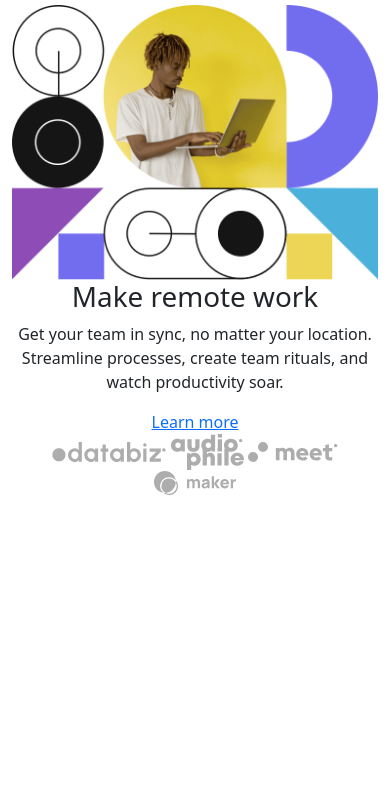
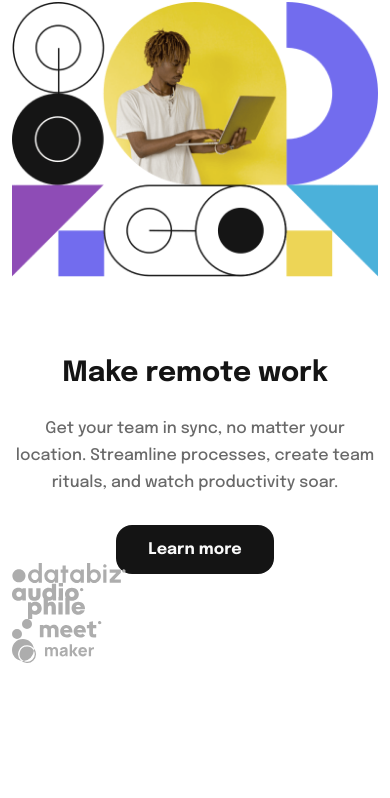
Before and after one commit to Mut1s0/intro-section-with-dropdown-navigation, a plain HTML site: page index.html in a window 390 px wide. Shown: the part 51-849 px from the top of the page. Drawn offline with nearby package versions, Linux system fonts and the light colour scheme.

Commit message:
Added styled the mobile version

```diff
--- a/index.html
+++ b/index.html
@@ -12,11 +12,15 @@
 
     <!-- Bootstrap Links -->
     <link rel="stylesheet" href="https://cdn.jsdelivr.net/npm/bootstrap@5.3.0-alpha1/dist/css/bootstrap.min.css">
+
+    <!-- CSS Link -->
+    <link rel="stylesheet" href="./styles.css">
+
     <title>Frontend Mentor | Intro section with dropdown navigation</title>
 </head>
 <body>
 
-    <div class="container-sm">
+    <div class="container-sm wrapper">
 
         <nav class="navbar navbar-expand-lg">
 
@@ -32,7 +36,7 @@
 
         <div class="row row-cols-sm-1 text-center">
 
-            <div class="col-sm">
+            <div class="col-sm header--img">
 
                 <img
                     src="./images/image-hero-mobile.png"
@@ -44,38 +48,42 @@
 
             <div class="col-sm">
 
-                <div>
+                <div class="content">
 
                     <h1>Make remote work</h1>
 
                     <p>Get your team in sync, no matter your location. Streamline processes, create team rituals, and watch productivity soar.</p>
 
-                    <div>
+                    <div class="content--link">
                         <a href="#">Learn more</a>
                     </div>
 
                 </div>
 
-                <div>
+                <div class="partner d-sm-flex justify-content-sm-between align-items-sm-end">
 
                     <img
                         src="./images/client-databiz.svg"
                         alt=""
+                        class="img-fluid"
                     >
 
                     <img
                         src="./images/client-audiophile.svg"
                         alt=""
+                        class="img-fluid"
                     >
 
                     <img
                         src="/images/client-meet.svg"
                         alt=""
+                        class="img-fluid"
                     >
 
                     <img
                         src="./images/client-maker.svg"
                         alt=""
+                        class="img-fluid"
                     >
 
                 </div>
@@ -84,7 +92,7 @@
 
         </div>
 
-    </div>
+        </div>
 
     <!-- Bootstrap Script -->
     <script src="https://cdn.jsdelivr.net/npm/bootstrap@5.3.0-alpha1/dist/js/bootstrap.bundle.min.js"></script>
--- a/styles.css
+++ b/styles.css
@@ -83,3 +83,42 @@ h5,
 h6 {
  overflow-wrap: break-word;
 }
+
+
+.wrapper {
+    height: 100vh;
+}
+
+.content {
+    font-family: var(--ff);
+    margin-top: 5rem;
+}
+
+.content > h1 {
+    color: var(--clr-neutral-almost-black);
+    font-weight: var(--fw-700);
+}
+
+.content > p {
+    color: var(--clr-neutral-medium-gray);
+    margin-top: 1.5rem;
+    margin-bottom: 2.5rem;
+}
+
+.content--link {
+    background-color: var(--clr-neutral-almost-black);
+    display: inline;
+    padding: 1rem 2rem;
+    border-radius: 1rem;
+}
+
+.content--link > a {
+    color: var(--clr-neutral-almost-white);
+    text-decoration: none;
+    font-weight: var(--fw-700);
+}
+
+.partner {
+    height: 28%;
+    margin-bottom: 10rem;
+}
```
